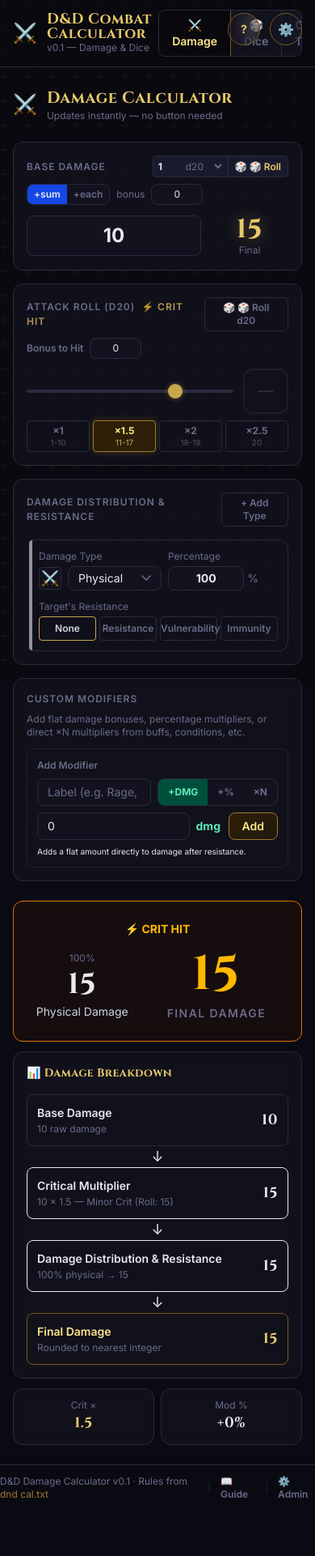
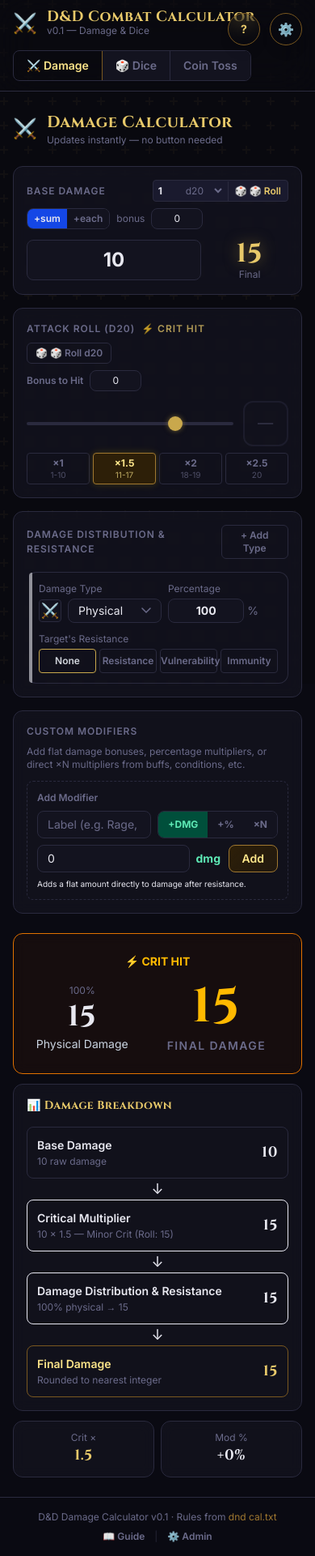
Before and after one commit to solyer1/Dnd-HomeBrew-Cal, a Next.js app: page / in a window 390 px wide. Shown: the whole page at 81% size. Before the commit the page ends 1865 px from the top, so only its background shows below. Built offline with nearby package versions, Linux system fonts and the light colour scheme.

Commit message:
feat: UI Updates for Mobile

```diff
--- a/src/app/layout.tsx
+++ b/src/app/layout.tsx
@@ -26,6 +26,14 @@
   keywords: ['DnD', 'D&D', 'Damage Calculator', 'Dice Roller', 'RPG', 'Combat', 'Critical Hit'],
 };
 
+import type { Viewport } from 'next';
+export const viewport: Viewport = {
+  width: 'device-width',
+  initialScale: 1,
+  maximumScale: 1,
+  userScalable: false,
+};
+
 // Force this layout to always be dynamically rendered (never cached by Vercel)
 export const dynamic = 'force-dynamic';
 export const revalidate = 0;
--- a/src/app/page.tsx
+++ b/src/app/page.tsx
@@ -72,8 +72,8 @@
       <div className="relative z-10 min-h-screen flex flex-col">
         {/* ── Header ─────────────────────────────────────── */}
         <header className="sticky top-0 z-30 border-b border-border bg-bg/80 backdrop-blur-xl">
-          <div className="max-w-7xl mx-auto px-4 py-3 flex items-center justify-between">
-            <div className="flex items-center gap-3">
+          <div className="max-w-7xl mx-auto px-4 py-3 flex flex-col md:flex-row items-center justify-between gap-4">
+            <div className="flex items-center gap-3 self-start md:self-auto">
               <span className="text-2xl">⚔️</span>
               <div>
                 <h1 className="font-display font-bold text-lg text-gold-400 leading-none">
@@ -84,7 +84,8 @@
             </div>
 
             {/* Tab bar */}
-            <nav className="flex rounded-lg overflow-hidden border border-border" role="tablist">
+            <div className="w-full md:w-auto overflow-x-auto pb-1 -mb-1 scrollbar-hide">
+              <nav className="flex w-max rounded-lg overflow-hidden border border-border" role="tablist">
                 <button
                   id="tab-calculator"
                   role="tab"
@@ -123,6 +124,7 @@
                 </button>
               </nav>
             </div>
+          </div>
         </header>
 
         {/* ── Content ───────────────────────────────────── */}
@@ -133,12 +135,12 @@
         </main>
 
         {/* ── Footer ────────────────────────────────────── */}
-        <footer className="border-t border-border bg-bg/40 py-3 text-xs text-muted flex items-center justify-center gap-3">
+        <footer className="border-t border-border bg-bg/40 py-4 px-4 text-xs text-muted flex flex-wrap items-center justify-center gap-x-3 gap-y-2 text-center">
           <span>
             D&D Damage Calculator v0.1 · Rules from{' '}
             <span className="text-gold-600">dnd cal.txt</span>
           </span>
-          <span className="opacity-30">|</span>
+          <span className="hidden sm:inline opacity-30">|</span>
           <a href="/guide" className="hover:text-gold-400 transition-colors flex items-center gap-1 font-semibold">
             📖 Guide
           </a>
--- a/src/components/calculator/DamageCalculator.tsx
+++ b/src/components/calculator/DamageCalculator.tsx
@@ -600,7 +600,7 @@
           {/* Base Damage */}
           <div className="card relative overflow-hidden">
 
-            <div className="flex items-center justify-between mb-2">
+            <div className="flex flex-wrap items-center justify-between gap-2 mb-2">
               <label className="label mb-0">{t('calc.baseDamage')}</label>
               <div className="flex items-center gap-1 bg-surface2 border border-border rounded overflow-hidden">
                 <input
@@ -626,7 +626,7 @@
             </div>
 
             {/* Bonus modifier row */}
-            <div className="flex items-center gap-2 mb-3">
+            <div className="flex flex-wrap items-center gap-2 mb-3">
               {/* +sum / +each toggle */}
               <div className="flex rounded-lg overflow-hidden border border-border text-xs font-semibold">
                 <button
@@ -687,7 +687,7 @@
           {/* Attack Roll */}
           <div className="card relative overflow-hidden">
 
-            <div className="flex items-center justify-between mb-2">
+            <div className="flex flex-wrap items-center justify-between gap-2 mb-2">
               <label className="label mb-0">
                 Attack Roll (d20)
                 {isCrit && (
@@ -721,7 +721,7 @@
             </div>
 
             {/* Bonus modifier row */}
-            <div className="flex items-center gap-2 mb-3">
+            <div className="flex flex-wrap items-center gap-2 mb-3">
               <span className="text-xs text-muted font-semibold">{t('calc.bonusToHit')}</span>
               <input
                 type="number"
--- a/src/components/coins/CoinFlipper.tsx
+++ b/src/components/coins/CoinFlipper.tsx
@@ -47,11 +47,11 @@
         <p className="text-sm text-muted mt-2">Select Gilga or Enki, then toss the coin!</p>
       </div>
 
-      <div className="flex gap-4">
+      <div className="flex flex-col sm:flex-row w-full px-4 sm:w-auto gap-4">
         <button
           onClick={() => setGuess('gilga')}
           disabled={isFlipping}
-          className={`px-8 py-3 rounded-xl font-bold border-2 transition-all duration-200 min-w-[140px] text-lg flex flex-col items-center
+          className={`w-full sm:min-w-[140px] px-8 py-3 rounded-xl font-bold border-2 transition-all duration-200 text-lg flex flex-col items-center
             ${guess === 'gilga' ? 'bg-gold-900 border-gold-500 text-gold-300 shadow-gold' : 'bg-surface border-border text-muted hover:border-gold-700 hover:text-white'}`}
         >
           <span>Gilga</span>
@@ -60,7 +60,7 @@
         <button
           onClick={() => setGuess('enki')}
           disabled={isFlipping}
-          className={`px-8 py-3 rounded-xl font-bold border-2 transition-all duration-200 min-w-[140px] text-lg flex flex-col items-center
+          className={`w-full sm:min-w-[140px] px-8 py-3 rounded-xl font-bold border-2 transition-all duration-200 text-lg flex flex-col items-center
             ${guess === 'enki' ? 'bg-gold-900 border-gold-500 text-gold-300 shadow-gold' : 'bg-surface border-border text-muted hover:border-gold-700 hover:text-white'}`}
         >
           <span>Enki</span>
--- a/src/components/dice/DiceRoller.tsx
+++ b/src/components/dice/DiceRoller.tsx
@@ -106,16 +106,16 @@
       </div>
 
       {/* Sub Tabs */}
-      <div className="flex bg-bg rounded-lg p-1 w-max border border-border">
+      <div className="flex flex-wrap sm:flex-nowrap bg-bg rounded-lg p-1 w-full sm:w-max border border-border">
         <button
           onClick={() => setMode('classic')}
-          className={`px-4 py-2 rounded-md font-bold text-sm transition-all ${mode === 'classic' ? 'bg-gold-700 text-bg shadow-sm' : 'text-muted hover:text-white'}`}
+          className={`flex-1 sm:flex-none px-4 py-2 rounded-md font-bold text-sm transition-all ${mode === 'classic' ? 'bg-gold-700 text-bg shadow-sm' : 'text-muted hover:text-white'}`}
         >
           Classic Roller
         </button>
         <button
           onClick={() => setMode('wheel')}
-          className={`px-4 py-2 rounded-md font-bold text-sm transition-all ${mode === 'wheel' ? 'bg-gold-700 text-bg shadow-sm' : 'text-muted hover:text-white'}`}
+          className={`flex-1 sm:flex-none px-4 py-2 rounded-md font-bold text-sm transition-all ${mode === 'wheel' ? 'bg-gold-700 text-bg shadow-sm' : 'text-muted hover:text-white'}`}
         >
           Spin Wheel
         </button>
```
Lines whose indentation alone changed are shown as unchanged.
